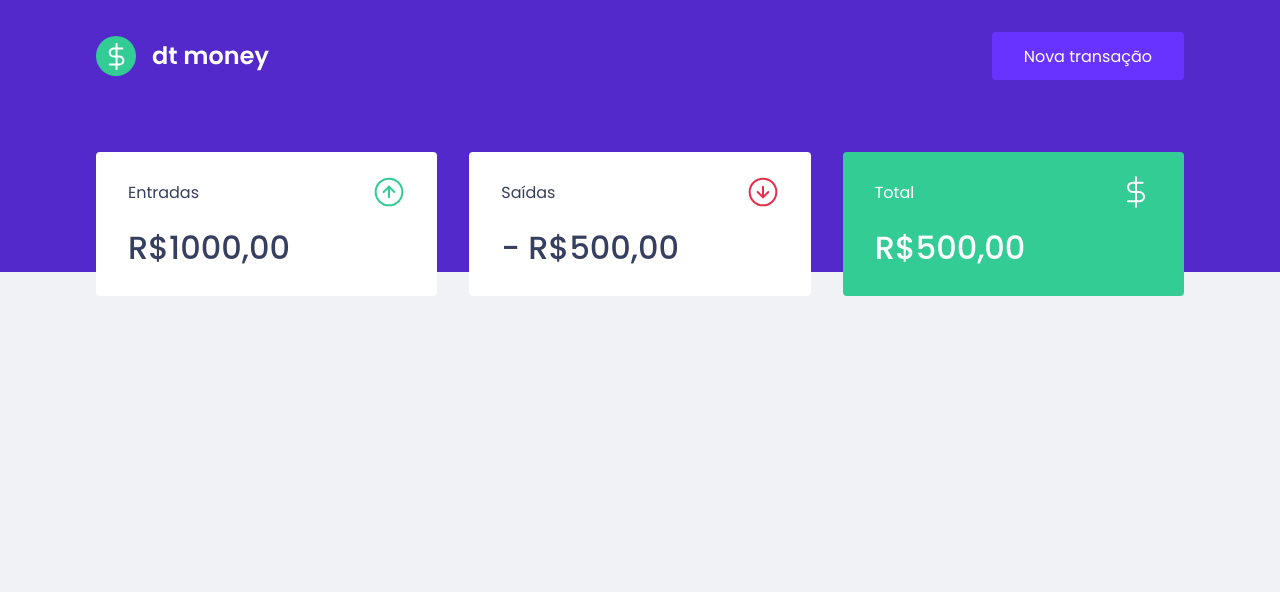
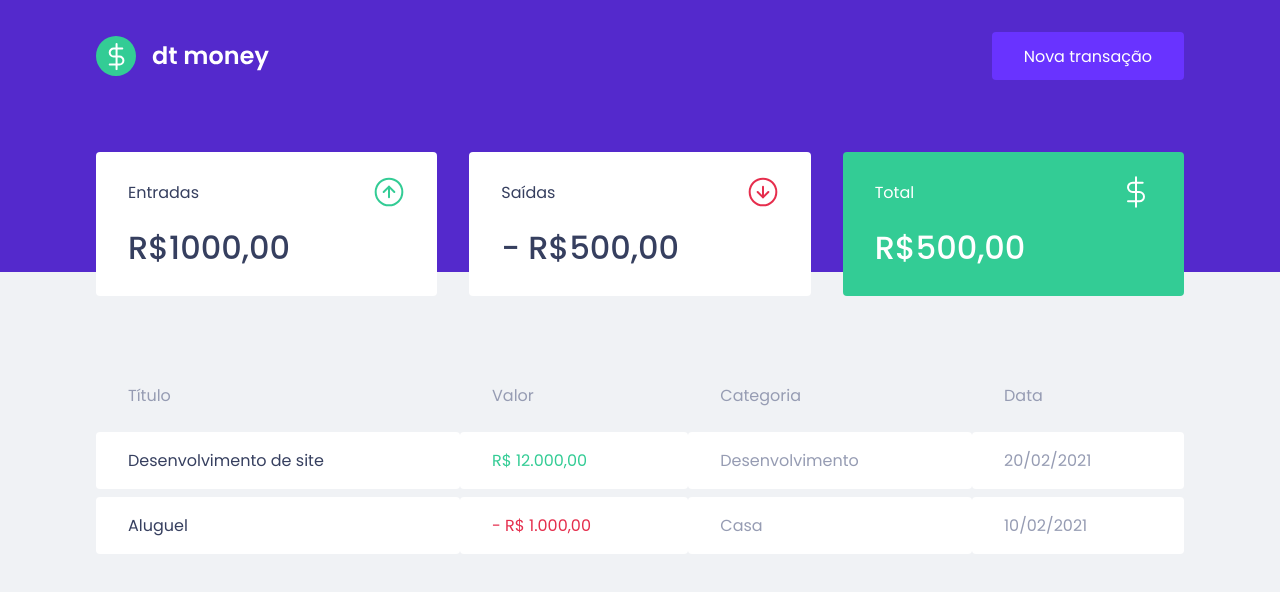
Before and after one commit to thiagosawada/dtmoney, a React (Create React App) app: page / in a window 1280 px wide. Shown: the top 592 px of the page. Built offline with nearby package versions, Linux system fonts and the light colour scheme.

Commit message:
Create transcations table

```diff
--- a/src/components/Dashboard/index.tsx
+++ b/src/components/Dashboard/index.tsx
@@ -1,10 +1,12 @@
 import { Summary } from "../Summary";
+import { TransactionsTable } from "../TransactionsTable";
 import { Container } from "./styles";
 
 export function Dashboard() {
   return (
     <Container>
       <Summary />
+      <TransactionsTable />
     </Container>
   );
 }
--- /dev/null
+++ b/src/components/TransactionsTable/index.tsx
@@ -0,0 +1,33 @@
+import { Container } from "./styles";
+
+export function TransactionsTable() {
+  return (
+    <Container>
+      <table>
+        <thead>
+          <tr>
+            <th>Título</th>
+            <th>Valor</th>
+            <th>Categoria</th>
+            <th>Data</th>
+          </tr>
+        </thead>
+
+        <tbody>
+          <tr>
+            <td>Desenvolvimento de site</td>
+            <td className="deposit">R$ 12.000,00</td>
+            <td>Desenvolvimento</td>
+            <td>20/02/2021</td>
+          </tr>
+          <tr>
+            <td>Aluguel</td>
+            <td className="withdraw">- R$ 1.000,00</td>
+            <td>Casa</td>
+            <td>10/02/2021</td>
+          </tr>
+        </tbody>
+      </table>
+    </Container>
+  );
+}
--- /dev/null
+++ b/src/components/TransactionsTable/styles.ts
@@ -0,0 +1,38 @@
+import styled from "styled-components";
+
+export const Container = styled.div`
+  margin-top: 4rem;
+
+  table {
+    width: 100%; // Já que a tabela não ocupa toda a largura
+    border-spacing: 0 0.5rem;
+
+    th {
+      color: var(--text-body);
+      font-weight: 400;
+      padding: 1rem 2rem;
+      text-align: left;
+      line-height: 1.5rem;
+    }
+
+    td {
+      padding: 1rem 2rem;
+      border: 0;
+      background: var(--shape);
+      color: var(--text-body);
+      border-radius: 0.25rem;
+
+      &:first-child {
+        color: var(--text-title);
+      }
+
+      &.deposit {
+        color: var(--green);
+      }
+
+      &.withdraw {
+        color: var(--red);
+      }
+    }
+  }
+`;
```
